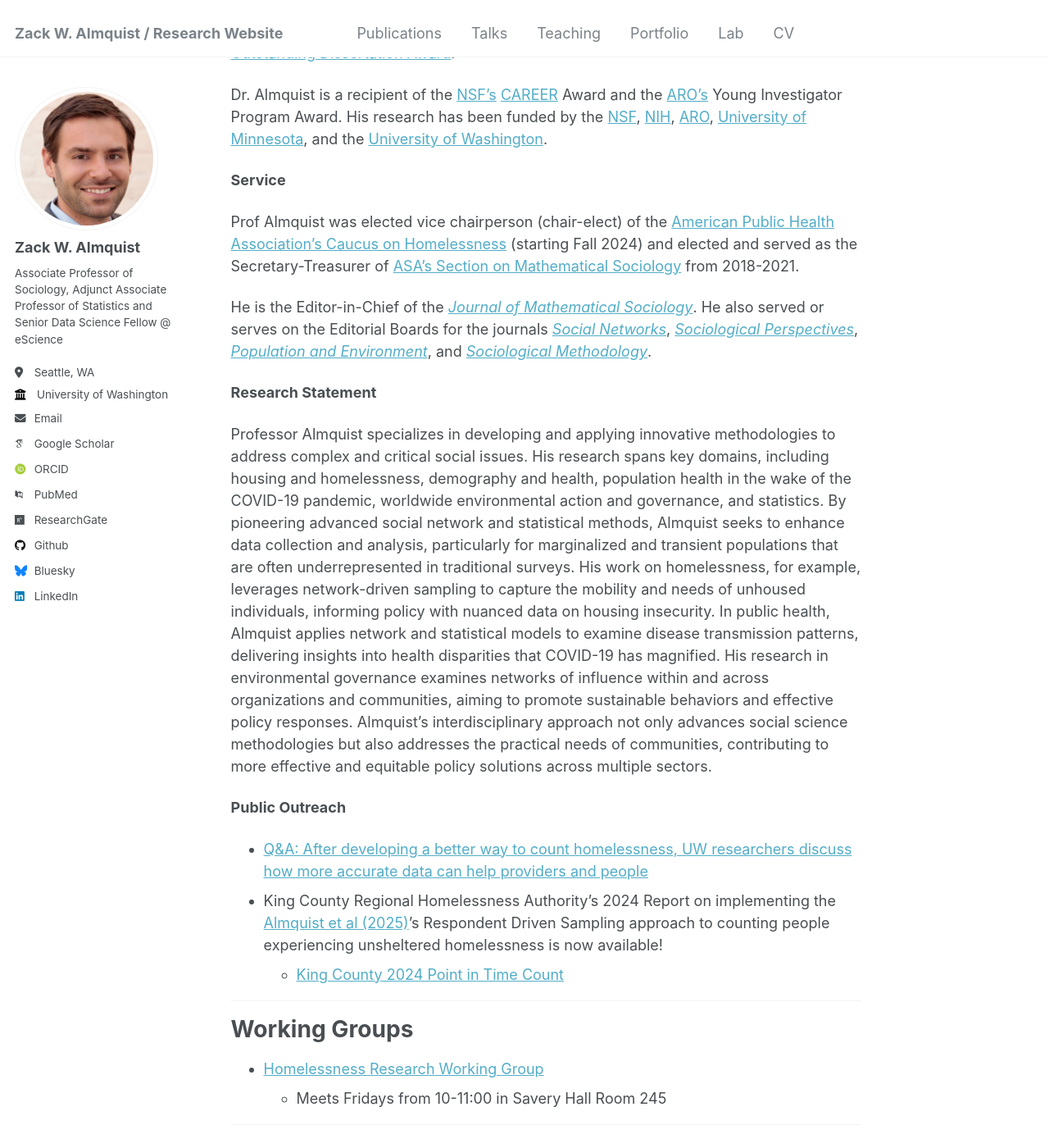
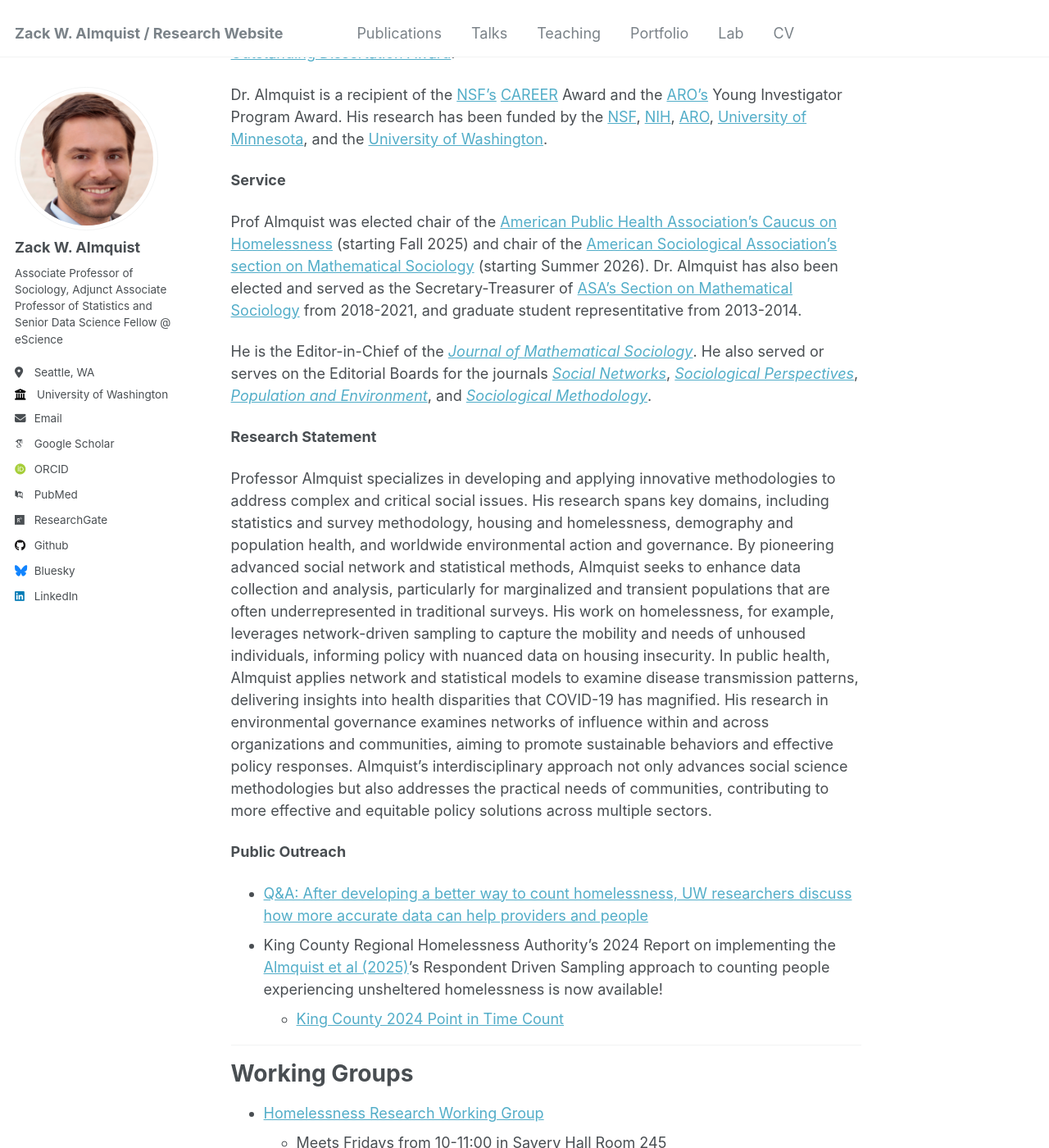
Before and after one commit to zalmquist/zalmquist.github.io, a Jekyll site: the page built from _pages/about.md, in a window 1280 px wide and 1400 px high, scrolled down 545 px. Shown: the whole window at 82% size. Built offline with Jekyll 4.4.1, drawn with Linux system fonts in a browser that asks for light colours; some web fonts are replaced.

Commit message:
Update about.md

```diff
--- a/_pages/about.md
+++ b/_pages/about.md
@@ -19,13 +19,13 @@ Dr. Almquist is a recipient of the [NSF's](https://www.nsf.gov/) [CAREER](https:
 
 **Service**
 
-Prof Almquist was elected vice chairperson (chair-elect) of the [American Public Health Association's Caucus on Homelessness](https://www.apha.org/apha-communities/caucuses/caucus-on-homelessness) (starting Fall 2024) and elected and served as the Secretary-Treasurer of [ASA's Section on Mathematical Sociology](http://www.asanet.org/asa-communities/sections/mathematical-sociology) from 2018-2021.
+Prof Almquist was elected chair of the [American Public Health Association's Caucus on Homelessness](https://www.apha.org/apha-communities/caucuses/caucus-on-homelessness) (starting Fall 2025) and chair of the [American Sociological Association's section on Mathematical Sociology](https://www.asanet.org/asa_sections/mathematical-sociology/) (starting Summer 2026). Dr. Almquist has also been elected and served as the Secretary-Treasurer of [ASA's Section on Mathematical Sociology](http://www.asanet.org/asa-communities/sections/mathematical-sociology) from 2018-2021, and graduate student representitative from 2013-2014.
 
 He is the Editor-in-Chief of the [*Journal of Mathematical Sociology*](https://www.tandfonline.com/journals/gmas20). He also served or serves on the Editorial Boards for the journals [*Social Networks*](https://www.journals.elsevier.com/social-networks/), [*Sociological Perspectives*](https://journals.sagepub.com/home/spx), [*Population and Environment*](https://www.springer.com/journal/11111/), and  [*Sociological Methodology*](http://journals.sagepub.com/home/smx).
 
 **Research Statement**
 
-Professor Almquist specializes in developing and applying innovative methodologies to address complex and critical social issues. His research spans key domains, including housing and homelessness, demography and health, population health in the wake of the COVID-19 pandemic, worldwide environmental action and governance, and statistics. By pioneering advanced social network and statistical methods, Almquist seeks to enhance data collection and analysis, particularly for marginalized and transient populations that are often underrepresented in traditional surveys. His work on homelessness, for example, leverages network-driven sampling to capture the mobility and needs of unhoused individuals, informing policy with nuanced data on housing insecurity. In public health, Almquist applies network and statistical models to examine disease transmission patterns, delivering insights into health disparities that COVID-19 has magnified. His research in environmental governance examines networks of influence within and across organizations and communities, aiming to promote sustainable behaviors and effective policy responses. Almquist’s interdisciplinary approach not only advances social science methodologies but also addresses the practical needs of communities, contributing to more effective and equitable policy solutions across multiple sectors.
+Professor Almquist specializes in developing and applying innovative methodologies to address complex and critical social issues. His research spans key domains, including statistics and survey methodology, housing and homelessness, demography and population health, and worldwide environmental action and governance. By pioneering advanced social network and statistical methods, Almquist seeks to enhance data collection and analysis, particularly for marginalized and transient populations that are often underrepresented in traditional surveys. His work on homelessness, for example, leverages network-driven sampling to capture the mobility and needs of unhoused individuals, informing policy with nuanced data on housing insecurity. In public health, Almquist applies network and statistical models to examine disease transmission patterns, delivering insights into health disparities that COVID-19 has magnified. His research in environmental governance examines networks of influence within and across organizations and communities, aiming to promote sustainable behaviors and effective policy responses. Almquist’s interdisciplinary approach not only advances social science methodologies but also addresses the practical needs of communities, contributing to more effective and equitable policy solutions across multiple sectors.
 
 **Public Outreach**
 
```
